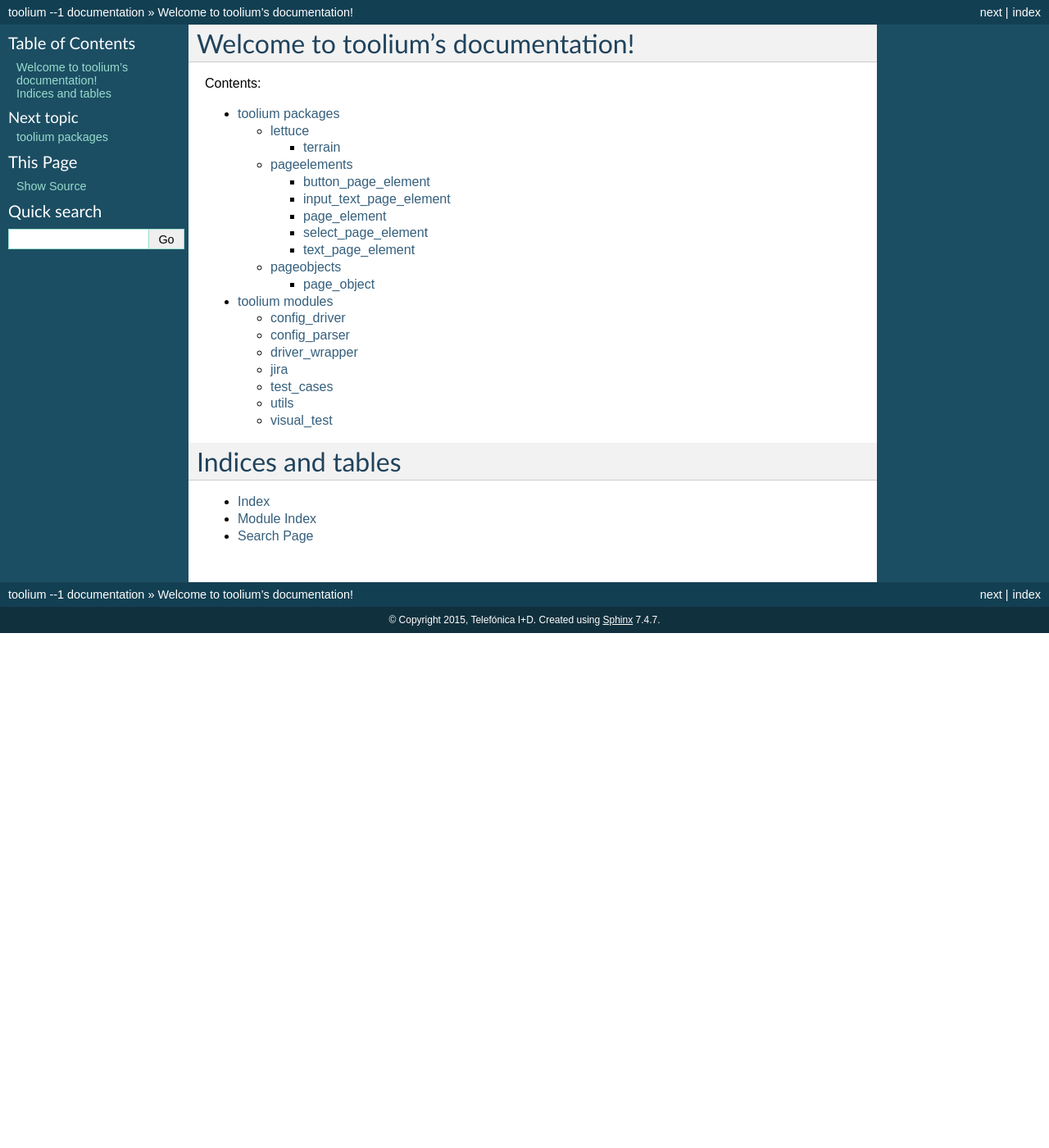
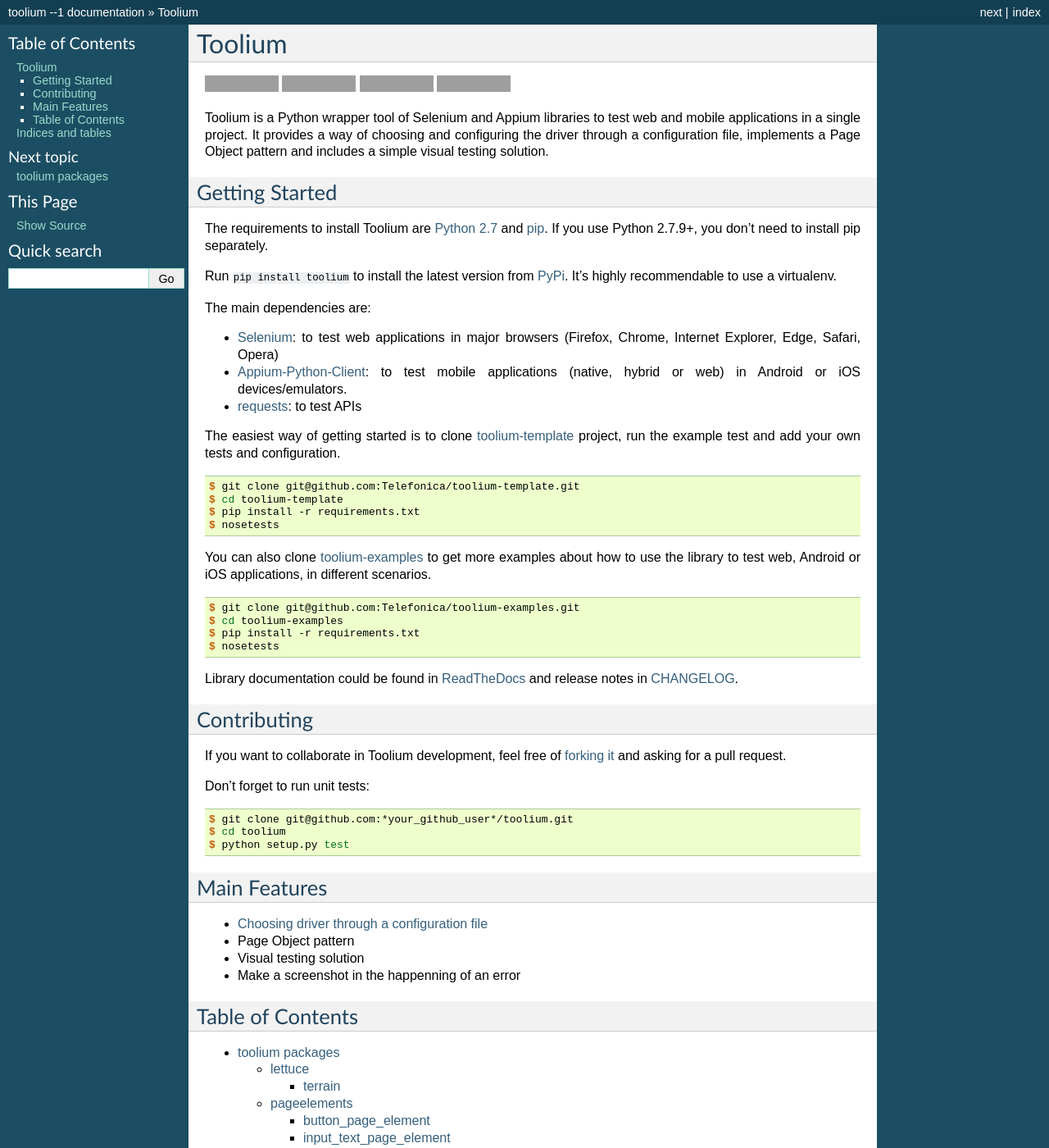
Before and after one commit to Telefonica/toolium, a Sphinx documentation site: the page built from docs/src-docs/source/index.rst, in a window 1280 px wide and 1400 px high. Shown: the whole window at 82% size. Built offline with Sphinx 7.4.7, drawn with Linux system fonts in a browser that asks for light colours; grey boxes are pictures that could not be loaded.

Commit message:
Add more info to README and index files

```diff
--- a/README.rst
+++ b/README.rst
@@ -1,50 +1,73 @@
 Toolium
 =======
 
-| *toolium* is a wrapper tool for testing APIs, web and mobile
-  applications using requests, selenium and appium libraries
-| |Build Status| |Coverage Status| |Code Health| |Documentation Status|
+|Build Status| |Coverage Status| |Code Health| |Documentation Status|
 
-Requirements
+Toolium is a Python wrapper tool of Selenium and Appium libraries to test web and mobile applications in a single
+project. It provides a way of choosing and configuring the driver through a configuration file, implements a Page Object
+pattern and includes a simple visual testing solution.
+
+Getting Started
+---------------
+
+The requirements to install Toolium are `Python 2.7 <http://www.python.org>`_ and
+`pip <https://pypi.python.org/pypi/pip>`_. If you use Python 2.7.9+, you don't need to install pip separately.
+
+Run ``pip install toolium`` to install the latest version from `PyPi <https://pypi.python.org/pypi/toolium>`_. It's
+highly recommendable to use a virtualenv.
+
+The main dependencies are:
+
+- `Selenium <http://docs.seleniumhq.org/>`_: to test web applications in major browsers (Firefox, Chrome, Internet
+  Explorer, Edge, Safari, Opera)
+- `Appium-Python-Client <https://github.com/appium/python-client>`_: to test mobile applications (native, hybrid or web)
+  in Android or iOS devices/emulators.
+- `requests <http://docs.python-requests.org>`_: to test APIs
+
+The easiest way of getting started is to clone `toolium-template <https://github.com/Telefonica/toolium-template>`_
+project, run the example test and add your own tests and configuration.
+
+.. code:: console
+
+    $ git clone git@github.com:Telefonica/toolium-template.git
+    $ cd toolium-template
+    $ pip install -r requirements.txt
+    $ nosetests
+
+You can also clone `toolium-examples <https://github.com/Telefonica/toolium-examples>`_ to get more examples about how
+to use the library to test web, Android or iOS applications, in different scenarios.
+
+.. code:: console
+
+    $ git clone git@github.com:Telefonica/toolium-examples.git
+    $ cd toolium-examples
+    $ pip install -r requirements.txt
+    $ nosetests
+
+Library documentation could be found in `ReadTheDocs <http://toolium.readthedocs.org>`_ and release notes in
+`CHANGELOG <http://toolium.readthedocs.org/en/latest/changelog.html>`_.
+
+Contributing
 ------------
 
-Python 2.7 (http://www.python.org)
+If you want to collaborate in Toolium development, feel free of `forking it <https://github.com/Telefonica/toolium>`_
+and asking for a pull request.
 
-Installation
-------------
+Don't forget to run unit tests:
 
-Configure a virtual environment and install toolium package:
+.. code:: console
 
-::
+    $ git clone git@github.com:*your_github_user*/toolium.git
+    $ cd toolium
+    $ python setup.py test
 
-    virtualenv ENV
-    source ENV/bin/activate
-    pip install toolium
-
-The following dependencies will be installed:
-
-- requests (http://docs.python-requests.org)
-- selenium (http://docs.seleniumhq.org/)
-- Appium-Python-Client (https://github.com/appium/python-client)
-
-Development installation
-------------------------
-
-Configure a virtual environment with the required packages:
-
-::
-
-    virtualenv ENV
-    source ENV/bin/activate
-    pip install -r requirements.txt
-    pip install -r requirements_dev.txt
-
-Documentation
+Main Features
 -------------
 
-See toolium docs in http://toolium.readthedocs.org
-
-Release notes: `CHANGELOG.rst </CHANGELOG.rst>`__
+- `Choosing driver through a configuration file <http://toolium.readthedocs.org/en/latest/browser_configuration.html>`_
+- Page Object pattern
+- Visual testing solution
+- Make a screenshot in the happenning of an error
 
 .. |Build Status| image:: https://travis-ci.org/Telefonica/toolium.svg?branch=master
    :target: https://travis-ci.org/Telefonica/toolium.svg
--- a/docs/src-docs/source/index.rst
+++ b/docs/src-docs/source/index.rst
@@ -1,17 +1,17 @@
-.. toolium documentation master file, created by
+.. Toolium documentation master file, created by
    sphinx-quickstart on Mon Mar 31 17:27:40 2014.
    You can adapt this file completely to your liking, but it should at least
    contain the root `toctree` directive.
 
-Welcome to toolium's documentation!
-===================================
+.. include:: ../../../README.rst
 
-Contents:
+Table of Contents
+-----------------
 
 .. toctree::
    :maxdepth: 4
 
-   toolium
+   toolium.rst
 
 Indices and tables
 ==================
--- a/requirements_dev.txt
+++ b/requirements_dev.txt
@@ -4,5 +4,5 @@
 ddt==1.0.0
 nose==1.3.7
 coverage==4.0.1
-mock==1.3.0
+mock==1.0.1
 coveralls==1.1
--- a/setup.py
+++ b/setup.py
@@ -34,9 +34,10 @@
     author='Rubén González Alonso, Telefónica I+D',
     author_email='ruben.gonzalezalonso@telefonica.com',
     url='https://github.com/telefonica/toolium',
-    description='Wrapper tool for testing APIs, web and mobile applications using requests, selenium and appium libraries',
+    description='Wrapper tool of Selenium and Appium libraries to test web and mobile applications in a single project',
     long_description=read_file('README.rst'),
-    keywords=['selenium', 'appium', 'webdriver', 'web automation', 'mobile automation'],
+    keywords=['selenium', 'appium', 'webdriver', 'web automation', 'mobile automation', 'page object',
+              'visual testing'],
     classifiers=[
         'Development Status :: 3 - Alpha',
         'Intended Audience :: Developers',
```
Also changed, not shown: CHANGELOG.rst (+75 -105 lines), docs/browser_configuration.rst (added, +62 -0 lines), docs/changelog.rst (added), 1 other file.
